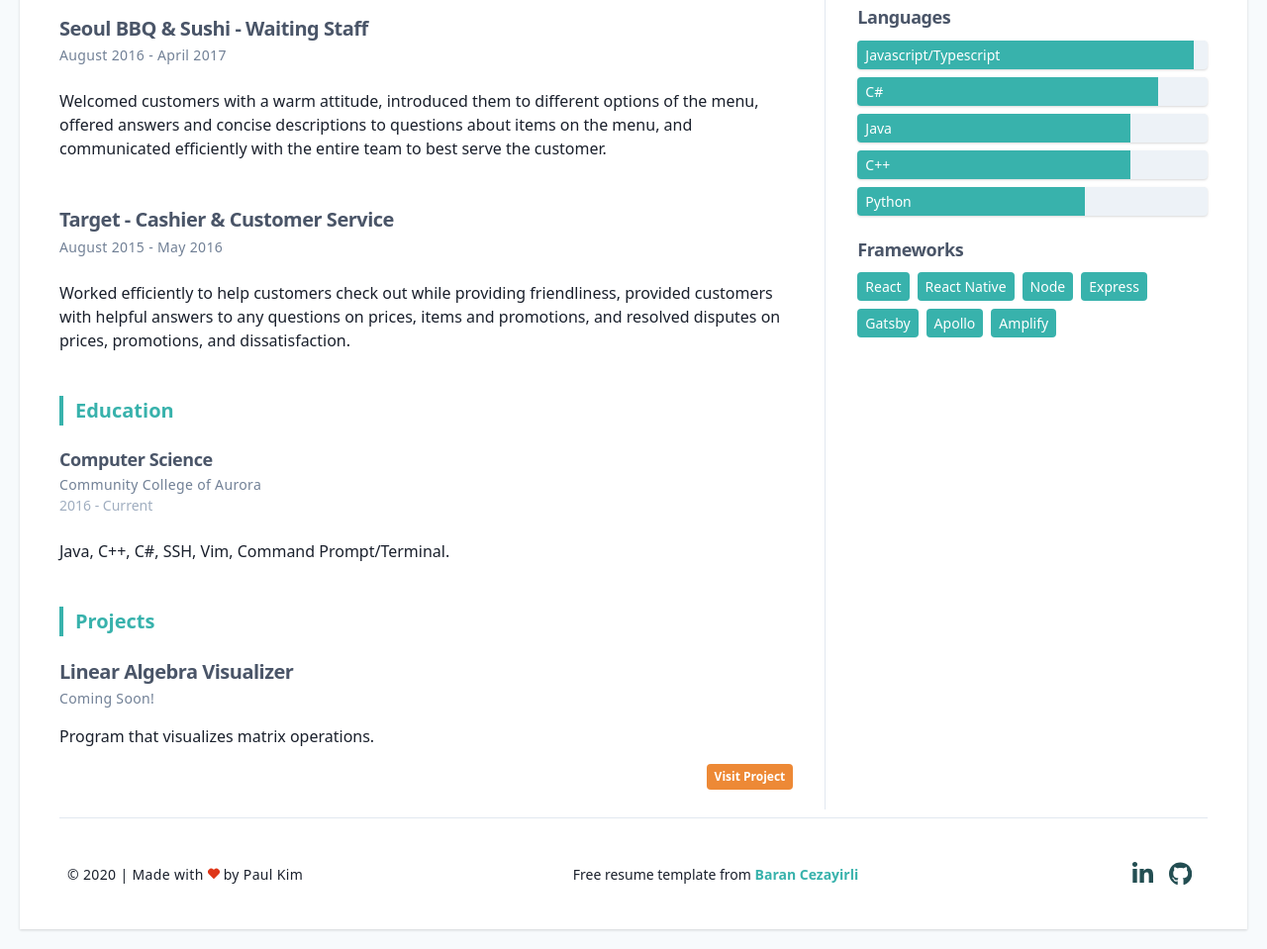
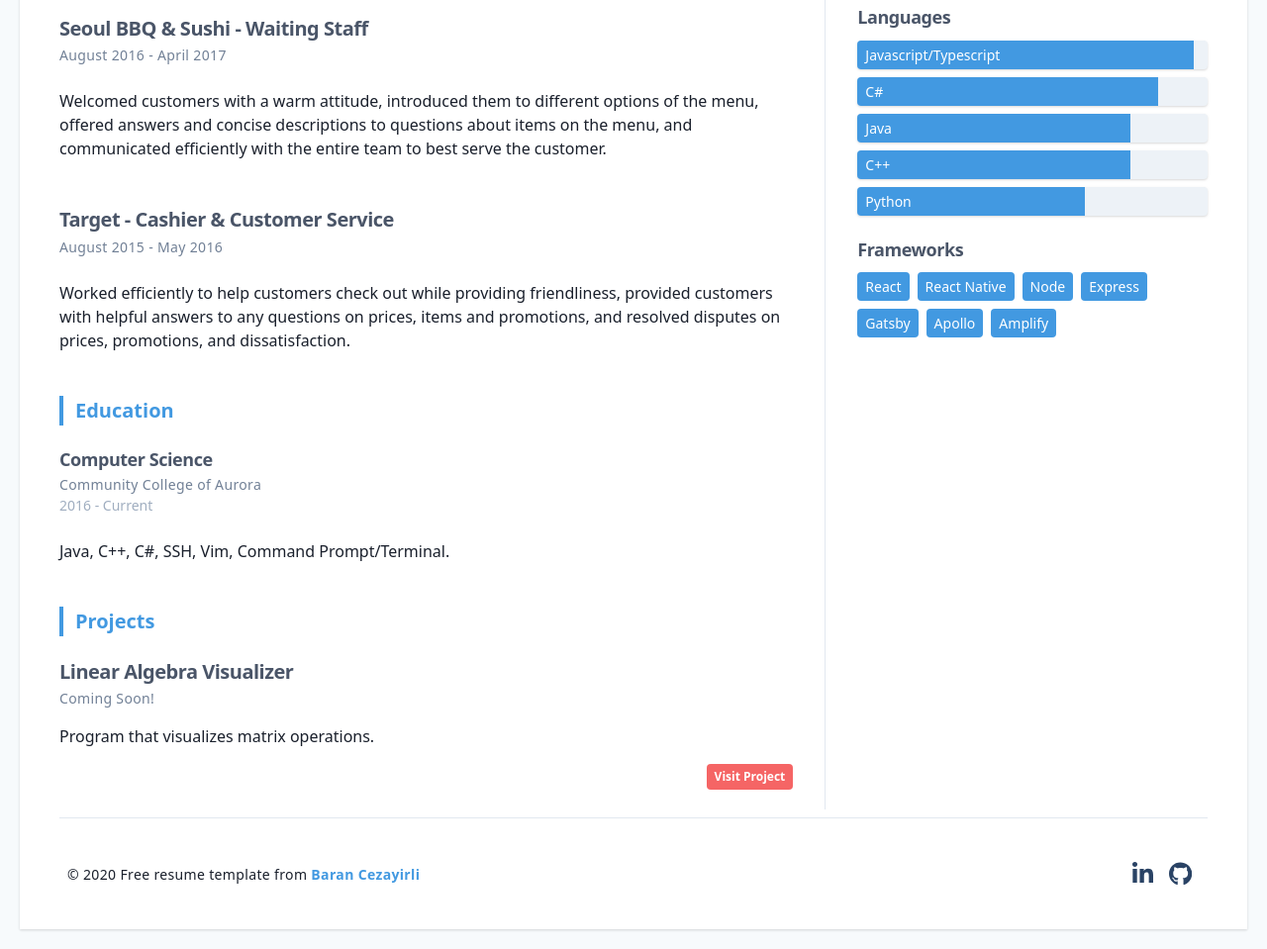
Before and after one commit to PaulEunKim/Resume, a Gatsby site: page / in a window 1280 px wide. Shown: the part 601-1560 px from the top of the page at 99% size. Built offline with nearby package versions, Linux system fonts and the light colour scheme; Gatsby itself is replaced by a stand-in of ours.

Commit message:
changed theme color, secondary color, edited footer, deleted heart asset

```diff
--- a/src/components/footer.js
+++ b/src/components/footer.js
@@ -6,18 +6,9 @@ const Footer = ({ social }) => (
   <footer className="py-6 mx-auto items-center justify-between md:flex">
     <div className="items-center flex tracking-wide mb-5 md:mb-0 justify-center text-sm ml-2">
       <span className="inline-block mr-1">
-        © {new Date().getFullYear()} | Made with
+        © {new Date().getFullYear()}
       </span>
-      <span className="inline-block mr-1">
-        <HeartIcon
-          className="h-3 w-3 fill-current"
-          style={{ color: '#de3618' }}
-        />
-      </span>
-      <span className="inline-block mr-1">by</span>
-        Paul Kim
-    </div>
-    <div className="text-sm">
+      <div className="text-sm">
       Free resume template from
       <a
         className="text-primary-500 hover:text-primary-700 font-bold"
@@ -27,6 +18,7 @@ const Footer = ({ social }) => (
       >
          {' '}Baran Cezayirli
       </a>
+    </div>
     </div>
     {social && (
       <div className="flex items-center justify-end ml-1">
--- a/tailwind.config.js
+++ b/tailwind.config.js
@@ -3,8 +3,14 @@ const { colors } = require('tailwindcss/defaultTheme');
 module.exports = {
   theme: {
     colors: {
-      primary: colors.teal,
-      secondary: colors.orange,
+      primary: {
+        ...colors.blue,
+        '700': '#2B6CB0'
+      },
+      secondary: {
+        ...colors.red,
+        '700': '#C53030'
+      },
       neutral: colors.gray,
       white: '#FFF',
     },
```
Also changed, not shown: src/assets/heart.svg (deleted).
